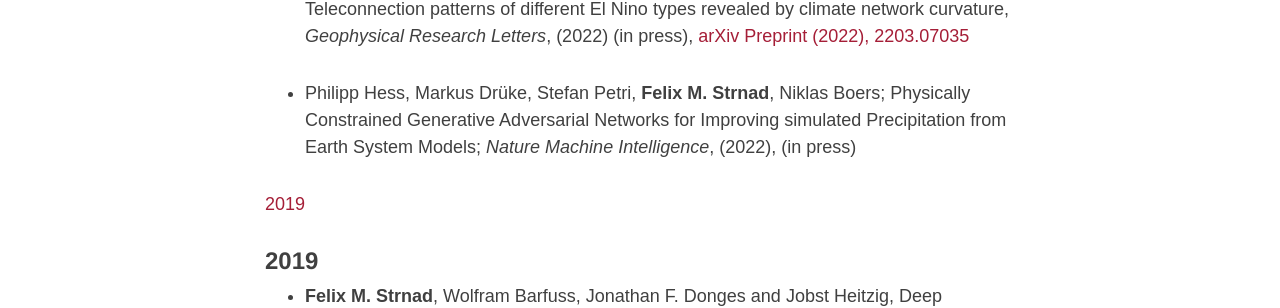
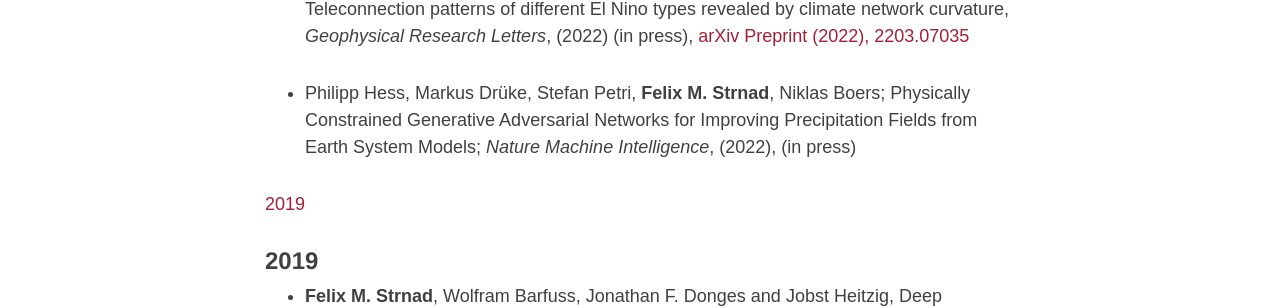
Before and after one commit to mlcs/mlcs.github.io, a Jekyll site: the page built from people/strnad.md, in a window 1280 px wide and 900 px high, scrolled down 1648 px. Shown: the part 245-553 px from the top of the window. Built offline with Jekyll 4.4.1, drawn with Linux system fonts in a browser that asks for light colours; nearby versions of some CDN libraries.

Commit message:
Corrected publication.

```diff
--- a/people/strnad.md
+++ b/people/strnad.md
@@ -39,7 +39,7 @@ My CV can be found [here](./../files/cv_felix_strnad.pdf).
 + **Felix M. Strnad**, Jakob Schlör, Christian Fröhlich, and Bedartha Goswami, Teleconnection patterns of different El Nino types revealed by climate network curvature, _Geophysical Research Letters_,
     (2022) (in press), [arXiv Preprint (2022), 2203.07035](https://doi.org/10.48550/arXiv.2203.07035)
 
-+ Philipp Hess, Markus Drüke, Stefan Petri, **Felix M. Strnad**, Niklas Boers; Physically Constrained Generative Adversarial Networks for Improving simulated Precipitation from Earth System Models; _Nature Machine Intelligence_, (2022),  (in press)
++ Philipp Hess, Markus Drüke, Stefan Petri, **Felix M. Strnad**, Niklas Boers; Physically Constrained Generative Adversarial Networks for Improving Precipitation Fields from Earth System Models; _Nature Machine Intelligence_, (2022),  (in press)
 
 [2019](#2019)
 
```
